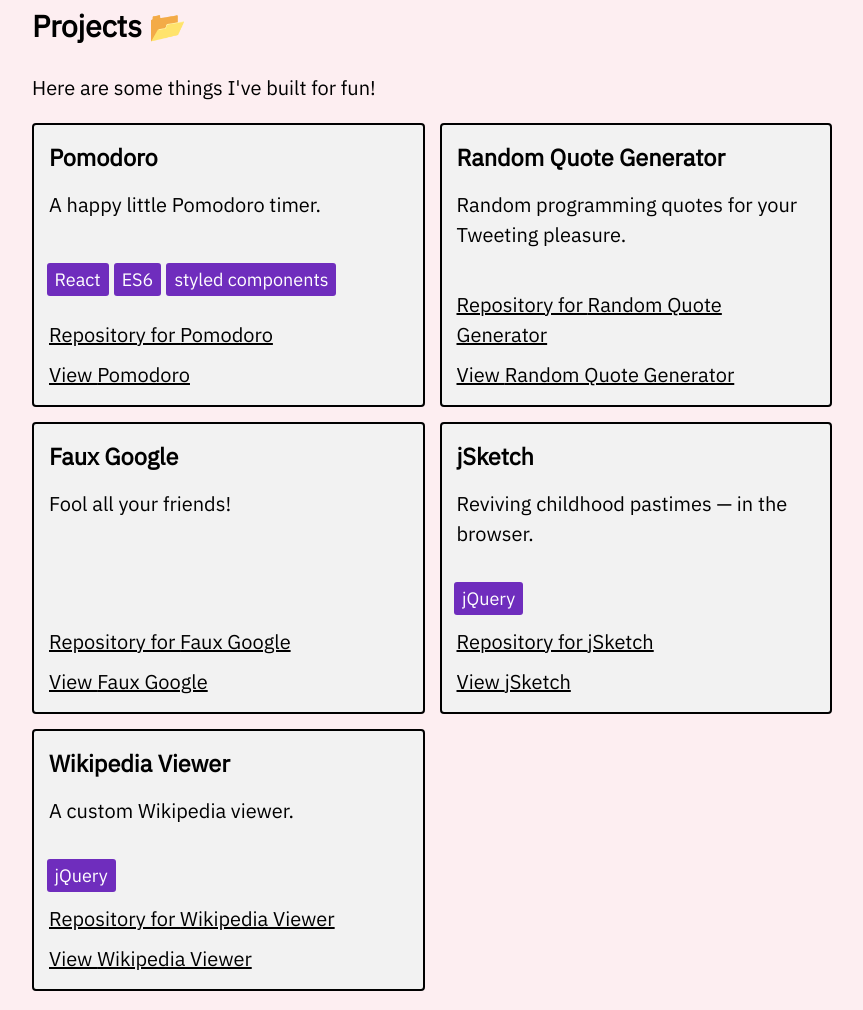
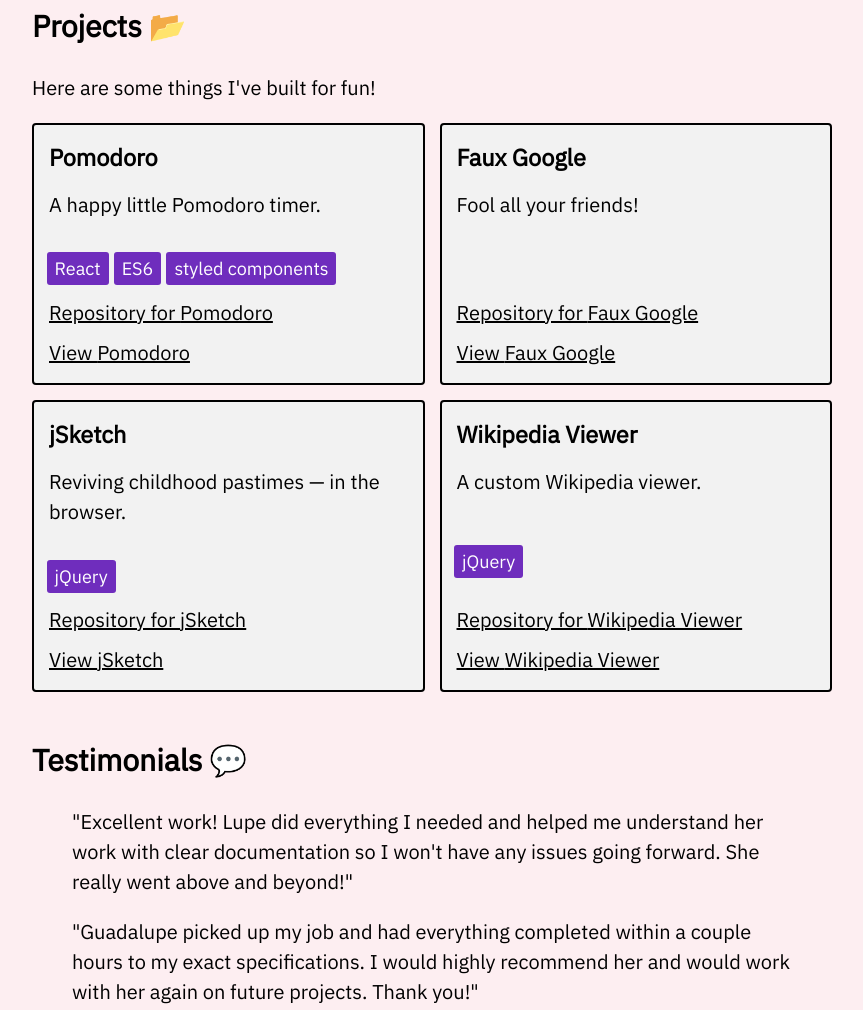
Before and after one commit to gcamacho079/new-portfolio, a Gatsby site: page / in a window 1280 px wide. Shown: the part 964-1974 px from the top of the page, without its empty margins (208-1071 px from the left). Built offline with nearby package versions, Linux system fonts and the light colour scheme; Gatsby itself is replaced by a stand-in of ours.

Commit message:
Remove nonfunctional random quote generator from portfolio

```diff
--- a/src/data/myProjects.js
+++ b/src/data/myProjects.js
@@ -5,12 +5,6 @@
     url_github: 'https://github.com/gcamacho079/pomodoro',
     url_live: 'https://pomodoro-d279a.web.app/',
     tags: ['React', 'ES6', 'styled components'],
-  },
-  {
-    name: 'Random Quote Generator',
-    description: 'Random programming quotes for your Tweeting pleasure.',
-    url_github: 'https://github.com/gcamacho079/random-quote-generator',
-    url_live: 'https://gcamacho079.github.io/random-quote-generator/',
   },
   {
     name: 'Faux Google',
```
